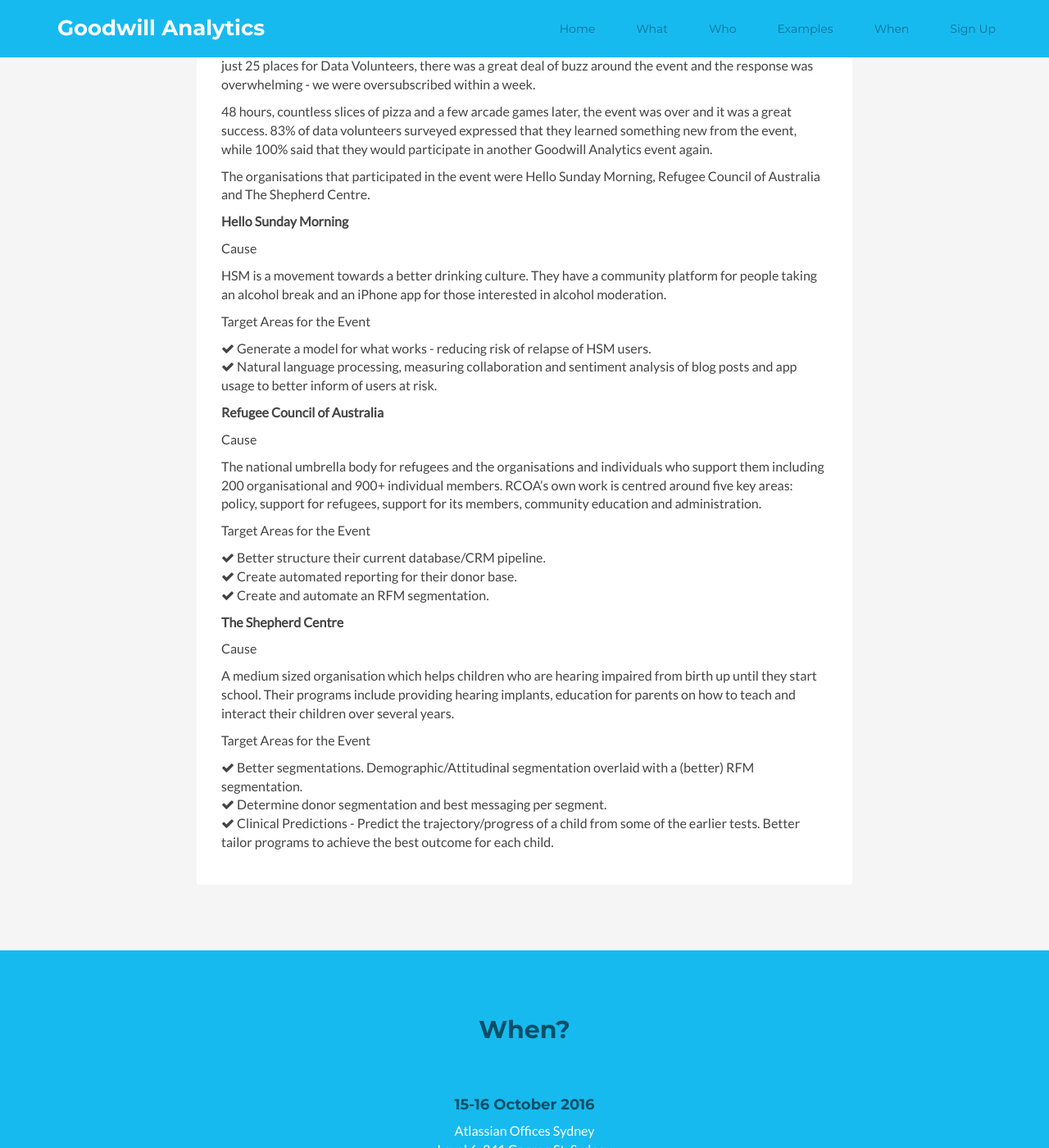
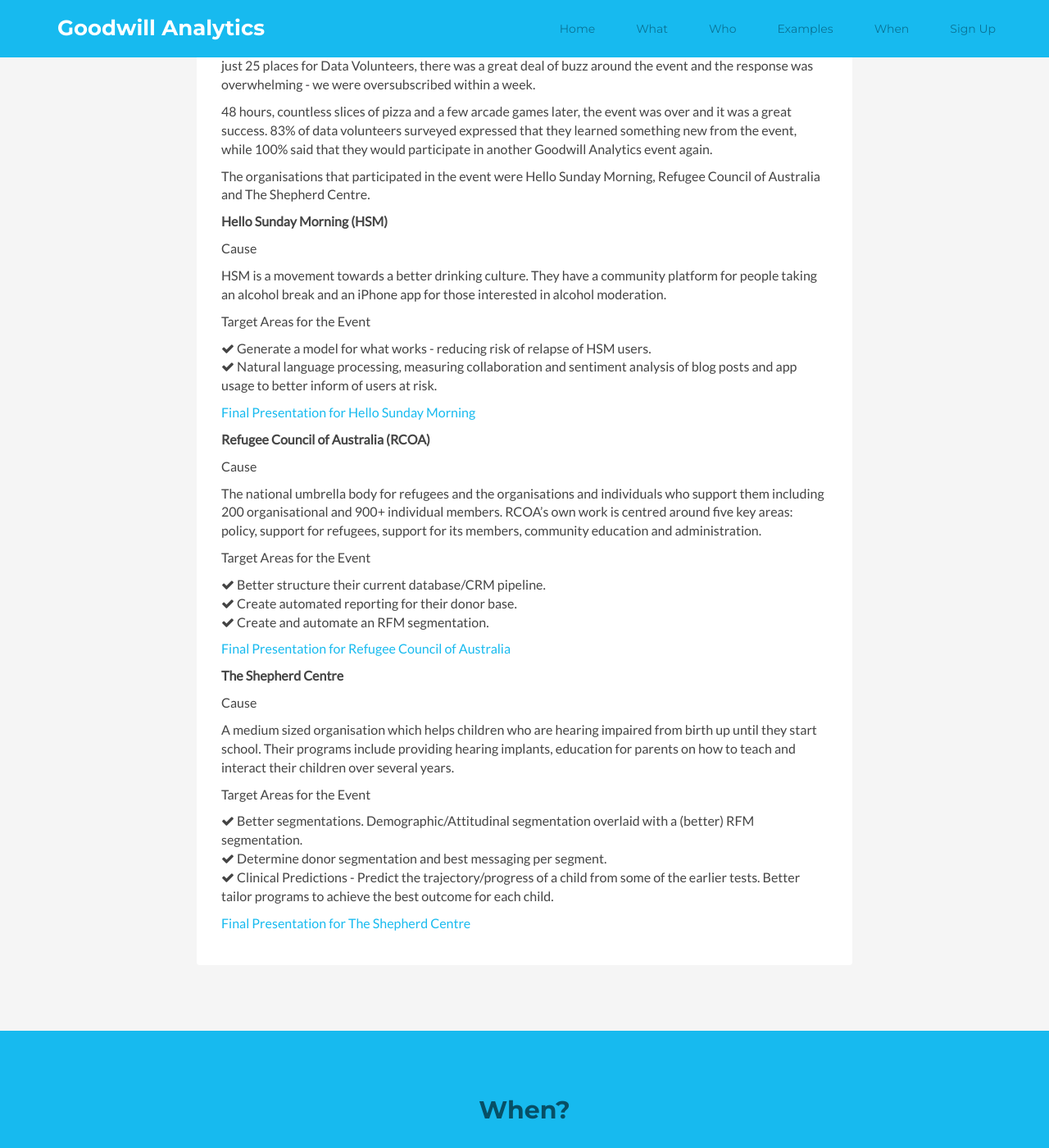
Before and after one commit to goodwillanalytics/goodwillanalytics.github.io, a Jekyll site: the page built from index.html, in a window 1280 px wide and 1400 px high, scrolled down 4705 px. Shown: the whole window at 82% size. Built offline with Jekyll 4.4.1, drawn with Linux system fonts in a browser that asks for light colours.

Commit message:
updates for NFP details

```diff
--- a/_includes/examples.html
+++ b/_includes/examples.html
@@ -12,7 +12,7 @@
 			<p>Our very first Goodwill Analytics event happened on the weekend of the 20 - 21st of February, 2016. With just 25 places for Data Volunteers, there was a great deal of buzz around the event and the response was overwhelming - we were oversubscribed within a week.</p>
 			<p>48 hours, countless slices of pizza and a few arcade games later, the event was over and it was a great success. 83% of data volunteers surveyed expressed that they learned something new from the event, while 100% said that they would participate in another Goodwill Analytics event again.</p>
 			<p>The organisations that participated in the event were Hello Sunday Morning, Refugee Council of Australia and The Shepherd Centre.</p>
-			<p><b>Hello Sunday Morning</b></p>
+			<p><b>Hello Sunday Morning (HSM)</b></p>
 			<p>Cause</p>
 			<p>HSM is a movement towards a better drinking culture. They have a community platform for people taking an alcohol break and an iPhone app for those interested in alcohol moderation.</p>
 			<p>Target Areas for the Event
@@ -21,7 +21,8 @@
 					<li><i class="fa fa-check"></i> Natural language processing, measuring collaboration and sentiment analysis of blog posts and app usage to better inform of users at risk.</li>
 				</ul>
 			</p>
-			<p><b>Refugee Council of Australia</b></p>
+			<p><a href="https://www.youtube.com/watch?v=CvqK5jaNqLI" target="_blank">Final Presentation for Hello Sunday Morning</a></p>
+			<p><b>Refugee Council of Australia (RCOA)</b></p>
 			<p>Cause</p>
 			<p>The national umbrella body for refugees and the organisations and individuals who support them including 200 organisational and 900+ individual members. RCOA’s own work is centred around five key areas: policy, support for refugees, support for its members, community education and administration.</p>
 			<p>Target Areas for the Event
@@ -31,6 +32,7 @@
 					<li><i class="fa fa-check"></i> Create and automate an RFM segmentation.</li>
 				</ul>
 			</p>
+			<p><a href="https://www.youtube.com/watch?v=Rn6Z07T5J4Q" target="_blank">Final Presentation for Refugee Council of Australia</a></p>
 			<p><b>The Shepherd Centre</b></p>
 			<p>Cause</p>
 			<p>A medium sized organisation which helps children who are hearing impaired from birth up until they start school. Their programs include providing hearing implants, education for parents on how to teach and interact their children over several years.</p>
@@ -41,5 +43,6 @@
 					<li><i class="fa fa-check"></i> Clinical Predictions - Predict the trajectory/progress of a child from some of the earlier tests. Better tailor programs to achieve the best outcome for each child.</li>
 				</ul>
 			</p>
+			<p><a href="https://www.youtube.com/watch?v=ZUEDkf5H458" target="_blank">Final Presentation for The Shepherd Centre</a></p>
         <!--</div>//--><!--//container-->
     </section><!--//features-->
```
